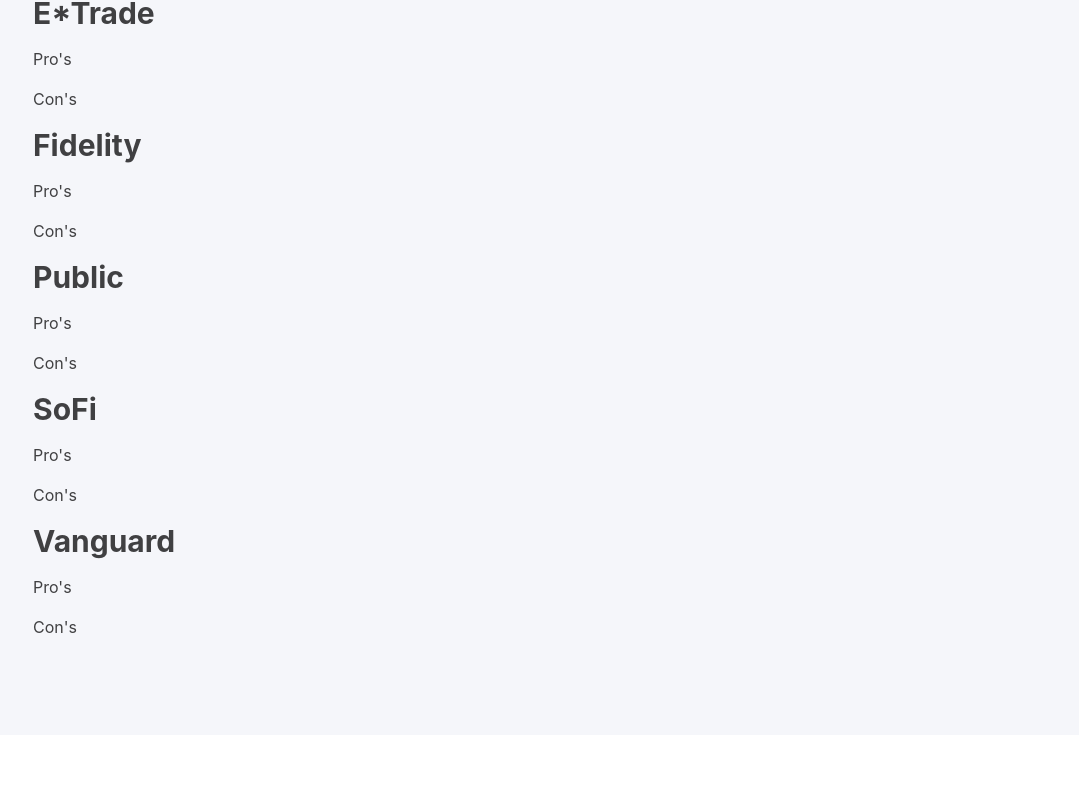
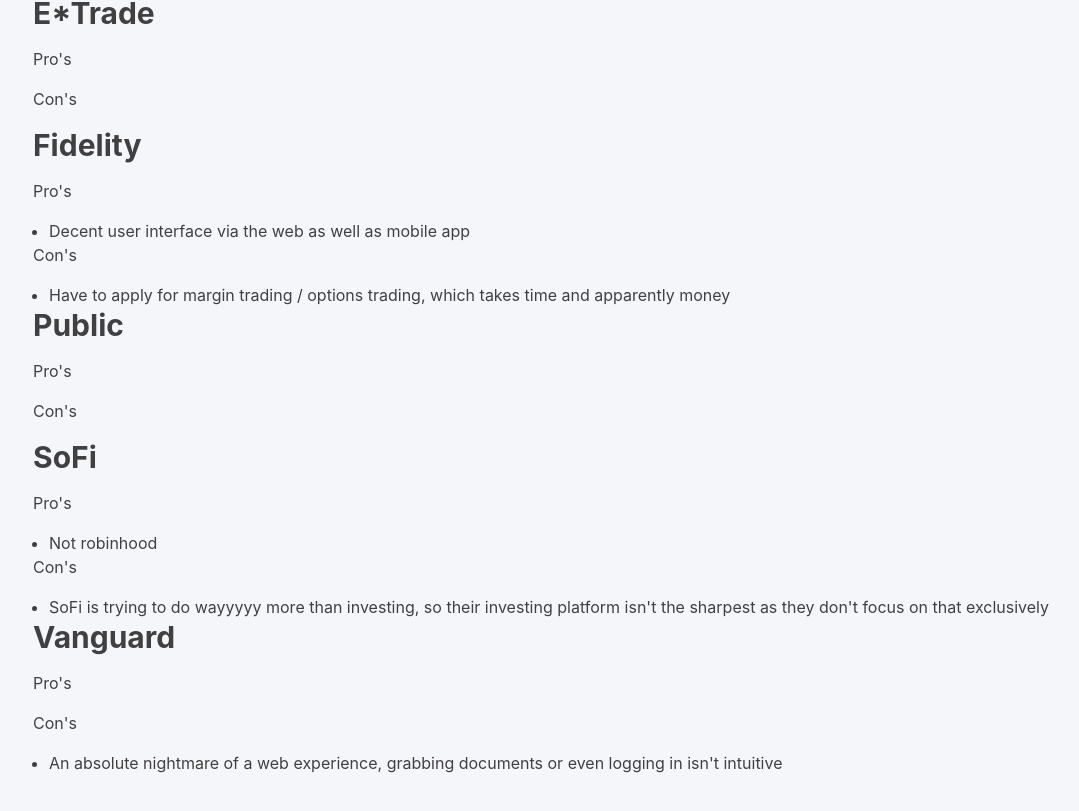
Before and after one commit to jaredpiedt/effrobinhood.com, a Next.js app: page / in a window 1280 px wide. Shown: the part 1827-2638 px from the top of the page, without its empty margins (47-1126 px from the left). Before the commit the page ends 2562 px from the top, so only its background shows below. Built offline with nearby package versions, Linux system fonts and the light colour scheme.

Commit message:
more pros cons

```diff
--- a/pages/index.js
+++ b/pages/index.js
@@ -130,10 +130,12 @@
 
     <Text marginBottom='1rem'>Pro's</Text>
     <UnorderedList>
+      <ListItem>Decent user interface via the web as well as mobile app</ListItem>
     </UnorderedList>
 
     <Text marginBottom='1rem'>Con's</Text>
     <UnorderedList>
+      <ListItem>Have to apply for margin trading / options trading, which takes time and apparently money</ListItem>
     </UnorderedList>
 
     <Heading as='h3' id='Public' marginBottom='1rem' size='lg'>
@@ -149,15 +151,17 @@
     </UnorderedList>
 
     <Heading as='h3' id='SoFi' marginBottom='1rem' size='lg'>
-      <a href="https://www.sofi.com/" target="_blank">SoFi</a>
+      <a href="https://www.sofi.com/invest" target="_blank">SoFi</a>
     </Heading>
 
     <Text marginBottom='1rem'>Pro's</Text>
     <UnorderedList>
+      <ListItem>Not robinhood</ListItem>
     </UnorderedList>
 
     <Text marginBottom='1rem'>Con's</Text>
     <UnorderedList>
+      <ListItem>SoFi is trying to do wayyyyy more than investing, so their investing platform isn't the sharpest as they don't focus on that exclusively</ListItem>
     </UnorderedList>
 
     <Heading as='h3' id='Vanguard' marginBottom='1rem' size='lg'>
@@ -170,6 +174,7 @@
 
     <Text marginBottom='1rem'>Con's</Text>
     <UnorderedList>
+      <ListItem>An absolute nightmare of a web experience, grabbing documents or even logging in isn't intuitive</ListItem>
     </UnorderedList>
 
   </Box>
```
